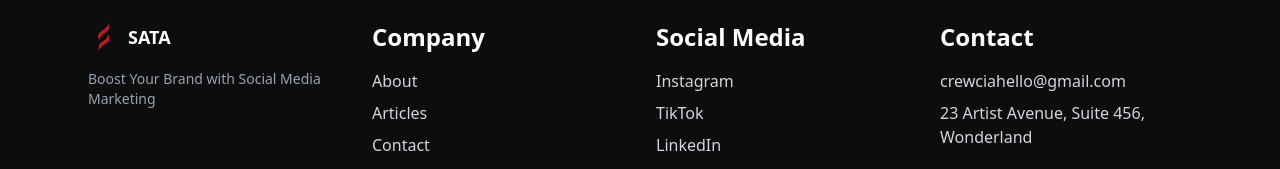
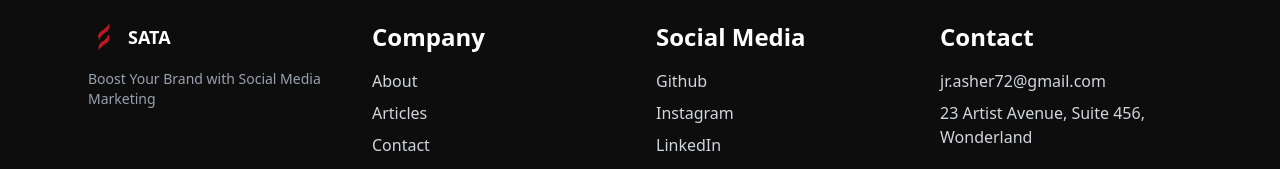
Before and after one commit to dvlprasher5/sata-portfolio, a Vue app: page / in a window 1280 px wide. Shown: the part 9765-9934 px from the top of the page. Built offline with nearby package versions, Linux system fonts and the light colour scheme.

Commit message:
fix: update social media links and contact email in FooterSection component

```diff
--- a/src/components/FooterSection.vue
+++ b/src/components/FooterSection.vue
@@ -30,8 +30,8 @@
       <div>
         <h3 class="font-semibold mb-4 text-2xl">Social Media</h3>
         <ul class="space-y-2 text-gray-300">
-          <li><a href="https://github.com/dvlprasher5" class="hover:text-white">Instagram</a></li>
-          <li><a href="#" class="hover:text-white">TikTok</a></li>
+          <li><a href="https://github.com/dvlprasher5" class="hover:text-white" target="blank">Github</a></li>
+          <li><a href="https://www.instagram.com/asheryyyy_/" class="hover:text-white">Instagram</a></li>
           <li><a href="#" class="hover:text-white">LinkedIn</a></li>
         </ul>
       </div>
@@ -40,7 +40,7 @@
       <div>
         <h3 class="font-semibold mb-4 text-2xl">Contact</h3>
         <ul class="space-y-2 text-gray-300">
-          <li><a href="mailto:crewciahello@gmail.com" class="hover:text-white">crewciahello@gmail.com</a></li>
+          <li><a href="mailto:jr.asher72@gmail.com" class="hover:text-white">jr.asher72@gmail.com</a></li>
           <li>23 Artist Avenue, Suite 456, Wonderland</li>
         </ul>
       </div>
```
